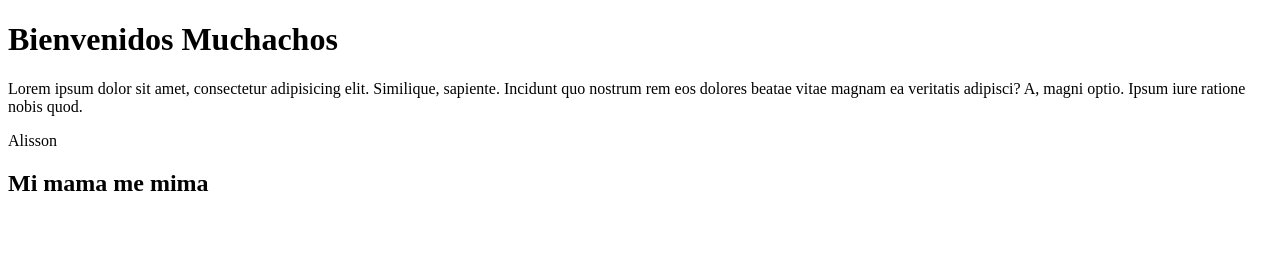
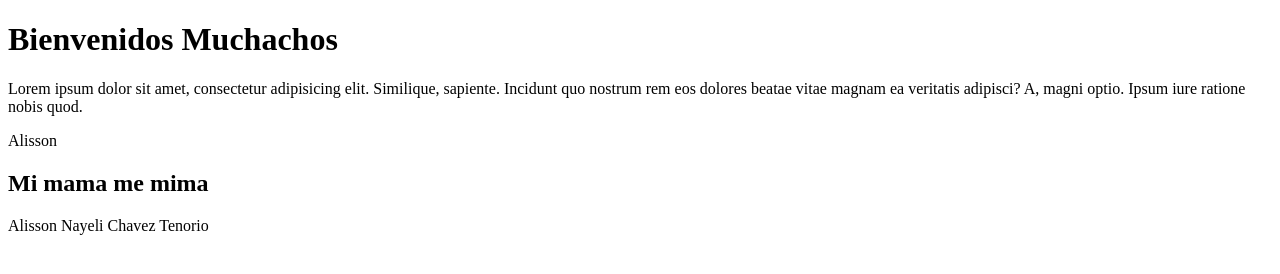
Before and after one commit to Alisson072000/Esquel-Yavirac, a plain HTML site: page index.html in a window 1280 px wide. Drawn offline with Linux system fonts and the light colour scheme.

Commit message:
first commit

```diff
--- a/index.html
+++ b/index.html
@@ -11,6 +11,7 @@
     <p>Lorem ipsum dolor sit amet, consectetur adipisicing elit. Similique, sapiente. Incidunt quo nostrum rem eos dolores beatae vitae magnam ea veritatis adipisci? A, magni optio. Ipsum iure ratione nobis quod.</p>
     <p>Alisson</p>
     <h2>Mi mama me mima</h2>
+    <p>Alisson Nayeli Chavez Tenorio</p>
 
 </body>
 </html>
```
